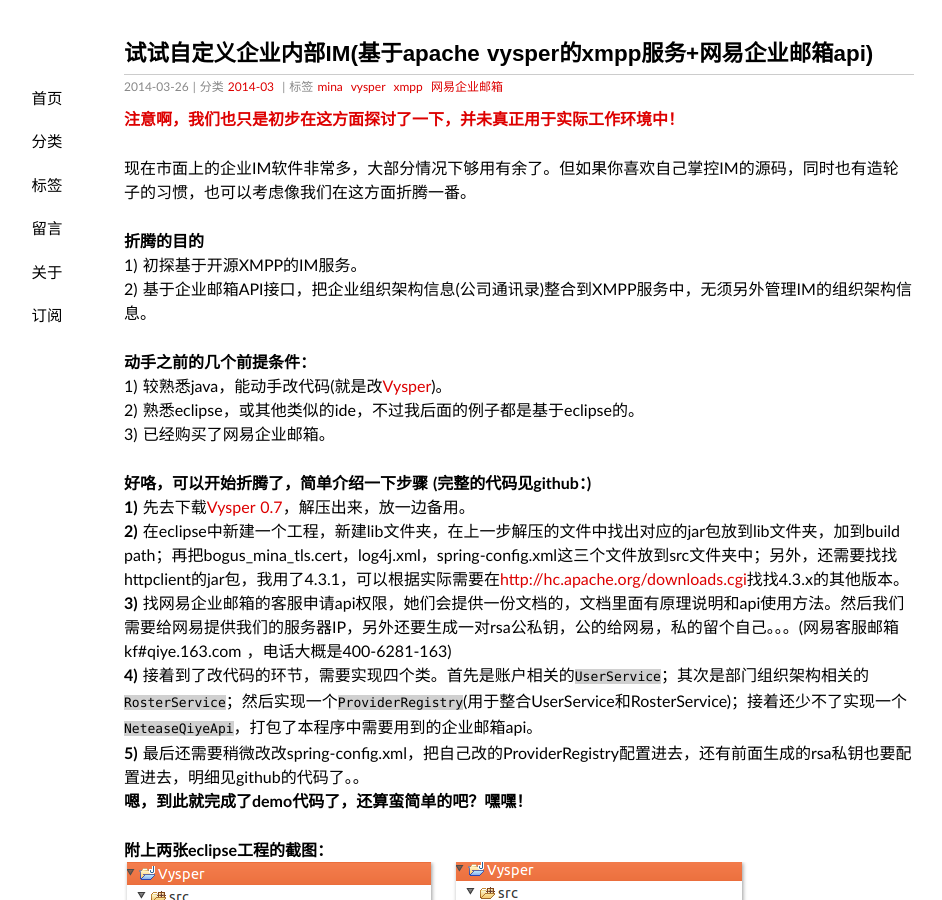
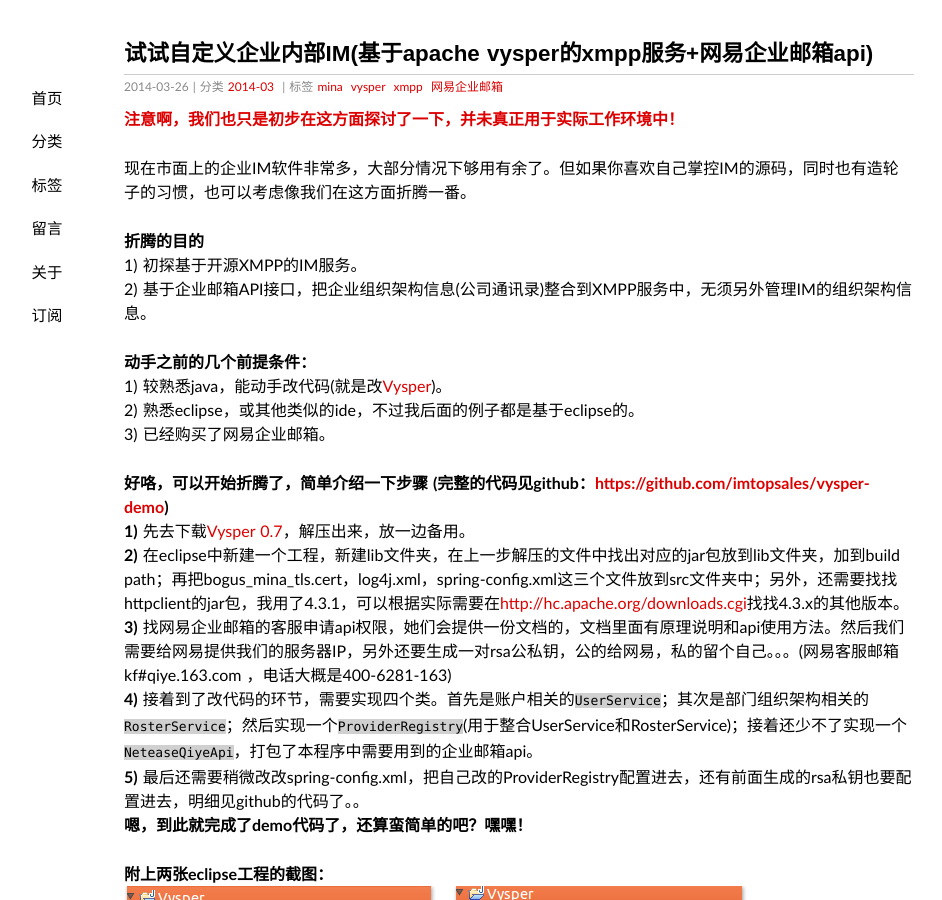
Before and after one commit to imtopsales/blog, a Jekyll site: the page built from _posts/2014-03-24-mina-vysper-netease-qiyeyou.md, in a window 1280 px wide and 900 px high. Shown: the whole window, without its empty margins (121-1063 px from the left). Built offline with Jekyll 4.4.1, drawn with Linux system fonts in a browser that asks for light colours; some web fonts are replaced; Markdown is read by kramdown in place of the engine named in the settings; comment, search, counter and statistics services are not loaded; part of the change alters nothing that is shown.

Commit message:
First pages commit

```diff
--- a/_posts/2014-03-24-mina-vysper-netease-qiyeyou.md
+++ b/_posts/2014-03-24-mina-vysper-netease-qiyeyou.md
@@ -20,7 +20,7 @@ tags: mina vysper xmpp 网易企业邮箱
 <div>2) 熟悉eclipse，或其他类似的ide，不过我后面的例子都是基于eclipse的。</div>
 <div>3) 已经购买了网易企业邮箱。</div>
 
-<div style="margin-top: 25px;"><b>好咯，可以开始折腾了，简单介绍一下步骤 (完整的代码见github：)</b></div>
+<div style="margin-top: 25px;"><b>好咯，可以开始折腾了，简单介绍一下步骤 (完整的代码见github：<a href="https://github.com/imtopsales/vysper-demo" target="_blank">https://github.com/imtopsales/vysper-demo</a>)</b></div>
 <div><b>1)</b> 先去下载<a target="_blank" href="http://mina.apache.org/vysper-project/download_0.7.html">Vysper 0.7</a>，解压出来，放一边备用。</div>
 <div><b>2)</b> 在eclipse中新建一个工程，新建lib文件夹，在上一步解压的文件中找出对应的jar包放到lib文件夹，加到build path；再把bogus_mina_tls.cert，log4j.xml，spring-config.xml这三个文件放到src文件夹中；另外，还需要找找httpclient的jar包，我用了4.3.1，可以根据实际需要在<a href="http://hc.apache.org/downloads.cgi" target="_blank">http://hc.apache.org/downloads.cgi</a>找找4.3.x的其他版本。</div>
 <div><b>3)</b> 找网易企业邮箱的客服申请api权限，她们会提供一份文档的，文档里面有原理说明和api使用方法。然后我们需要给网易提供我们的服务器IP，另外还要生成一对rsa公私钥，公的给网易，私的留个自己。。。(网易客服邮箱 kf#qiye.163.com ，电话大概是400-6281-163)</div>
```
